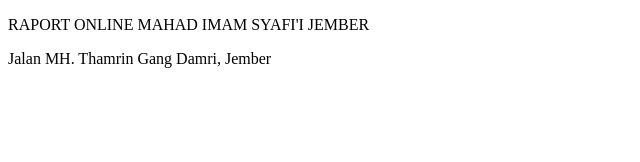
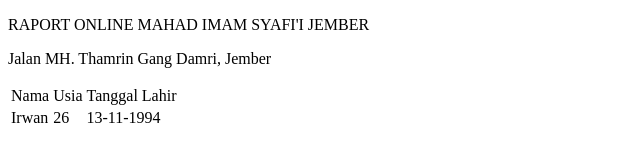
Before and after one commit to rullysyafril/sistemraportonlinemahad, a plain HTML site: page index.html in a window 1280 px wide. Shown: the whole page, without its empty margins (0-640 px from the left). Drawn offline with Linux system fonts and the light colour scheme.

Commit message:
menambahkan table data

```diff
--- a/index.html
+++ b/index.html
@@ -9,5 +9,17 @@
 <body>
     <p>RAPORT ONLINE MAHAD IMAM SYAFI'I JEMBER</p>
     <p>Jalan MH. Thamrin Gang Damri, Jember</p>
+    <table>
+        <thead>
+            <tr>
+                <td>Nama</td><td>Usia</td><td>Tanggal Lahir</td>
+            </tr>
+        </thead>
+        <tbody>
+            <tr>
+                <td>Irwan</td><td>26</td><td>13-11-1994</td>
+            </tr>
+        </tbody>
+    </table>
 </body>
 </html>
```
